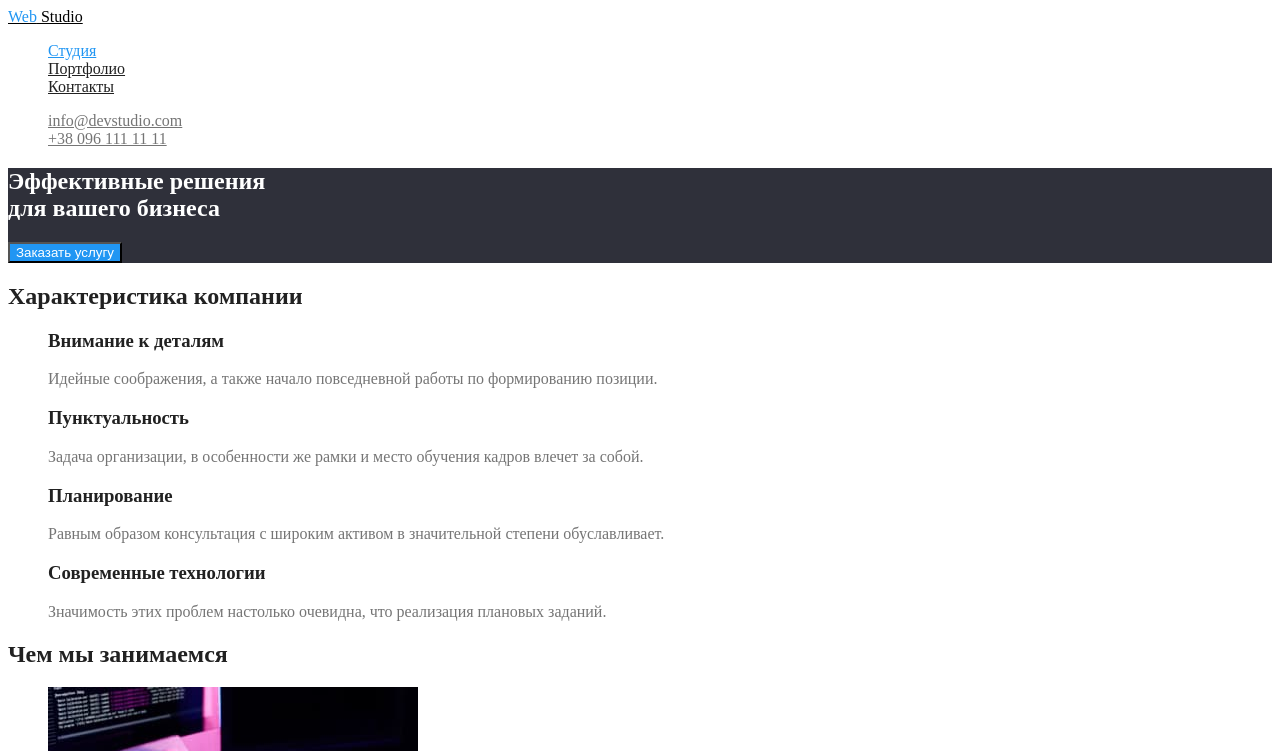
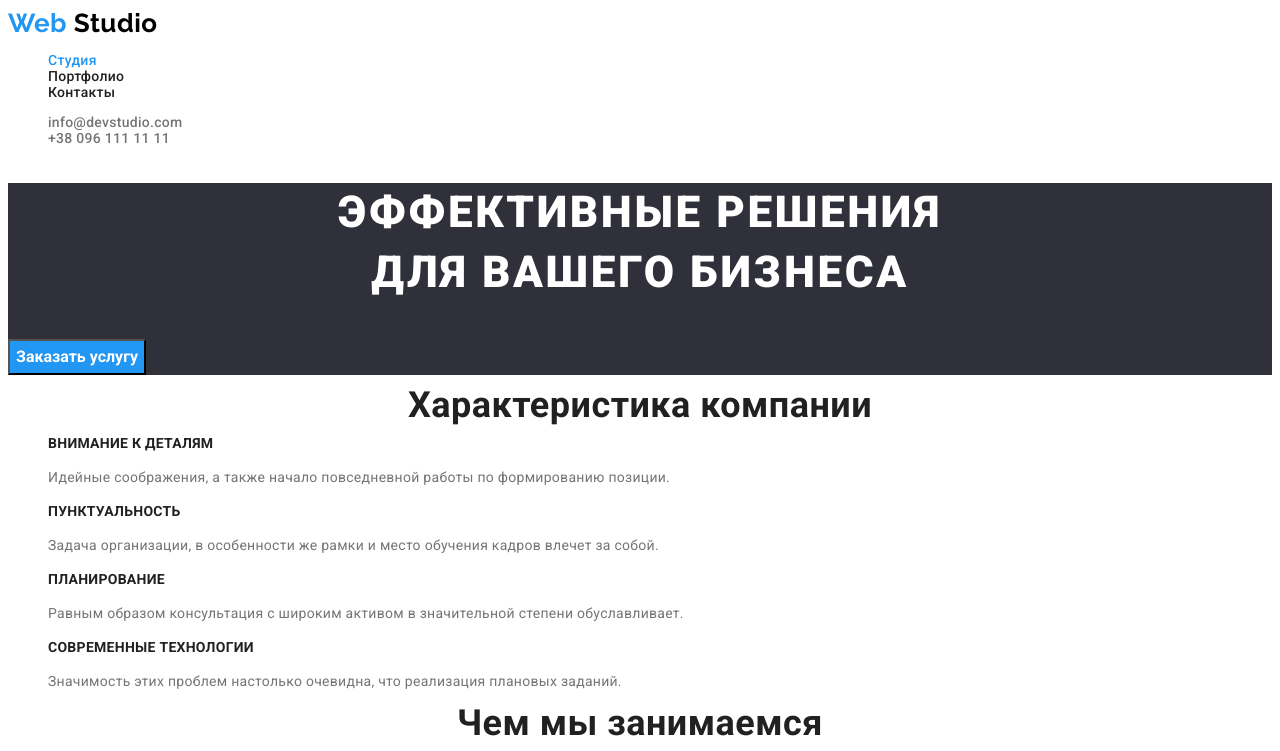
Before and after one commit to Ali-sia/goit-markup-hw-02, a plain HTML site: page index.html in a window 1280 px wide. Shown: the top 751 px of the page. Drawn offline with Linux system fonts and the light colour scheme.

Commit message:
Partly add fonts + add new classes

```diff
--- a/css/styles.css
+++ b/css/styles.css
@@ -49,10 +49,22 @@ h3: font-family: 'Roboto'; 500
 body {
   background-color: var(--white-text-color);
   color: var(--primary-text-color);
+
+  font-family: 'Roboto', sans-serif;
+  letter-spacing: 0.03em;
+}
+
+a {
+  text-decoration: none;
 }
 
 .list {
   list-style: none;
+
+  font-weight: 500;
+  font-size: 14px;
+  line-height: 1.14;
+  letter-spacing: 0.02em;
 }
 
 /*Навигация сайта*/
@@ -78,9 +90,15 @@ body {
   color: var(--accent-color);
 }
 
+/* TODO link in footer don`t change color on :hover */
 /* logo */
 .logo {
   color: var(--black-text-color);
+
+  font-family: 'Raleway', sans-serif;
+  font-weight: 700;
+  font-size: 26px;
+  line-height: 1.19;
 }
 
 .logo .logo-word {
@@ -89,7 +107,7 @@ body {
 
 .logo:hover,
 .logo:focus {
-  color: var(--accent-color);
+  color: var(--footer-hover-color);
 }
 
 /*hero section*/
@@ -99,37 +117,104 @@ body {
 
 .hero-title {
   color: var(--white-text-color);
+
+  font-weight: 900;
+  font-size: 44px;
+  line-height: 1.36;
+  text-align: center;
+  letter-spacing: 0.06em;
+  text-transform: uppercase;
 }
 
 /* section */
 .section-title {
   color: var(--title-text-color);
+
+  font-weight: 700;
+  font-size: 36px;
+  line-height: 1.17px;
+  text-align: center;
 }
 
 /* features */
 .feature-list .title {
   color: var(--title-text-color);
+
+  font-weight: 700;
+  font-size: 14px;
+  line-height: 1.14;
+  text-transform: uppercase;
 }
 
+.feature-list .text {
+  font-weight: 400;
+  font-size: 14px;
+  line-height: 1.7;
+}
+
+/* TODO same properties */
 /* team */
+.team-list {
+  font-size: 16px;
+  line-height: 1.19;
+  text-align: center;
+}
+
 .team-list .title {
   color: var(--title-text-color);
+
+  font-weight: 500;
 }
 
-/* portfolio photo */
+/* portfolio photo  */
+.portfolio-list {
+  font-size: 16px;
+  line-height: 1.88;
+  letter-spacing: 0.03em;
+}
+
 .portfolio-list .title {
   color: var(--title-text-color);
+
+  font-weight: 700;
+  font-size: 18px;
+  line-height: 2;
+  letter-spacing: 0.06em;
+}
+
+.portfolio-list .link {
+  color: var(--primary-text-color);
+}
+
+.portfolio-list .link:hover,
+.portfolio-list .link:focus {
+  color: var(--accent-color);
 }
 
 /* button */
+button {
+  font-family: inherit;
+}
+
 .button {
   background-color: var(--white-text-color);
   color: var(--accent-color);
+
+  font-weight: 500;
+  font-size: 16px;
+  line-height: 1.62;
+  text-align: center;
 }
 
 .button.primary {
   background-color: var(--accent-color);
   color: var(--white-text-color);
+
+  font-weight: 700;
+  font-size: 16px;
+  line-height: 1.88;
+  align-items: center;
+  text-align: center;
 }
 
 .button.secondary {
@@ -140,6 +225,13 @@ body {
 /* footer */
 .footer {
   background-color: var(--dark-bgc);
+}
+
+.addres {
+  font-style: normal;
+  font-weight: 400;
+  font-size: 14px;
+  line-height: 1.71;
 }
 
 .addres .addres-text {
--- a/index.html
+++ b/index.html
@@ -5,7 +5,6 @@
     <meta http-equiv="X-UA-Compatible" content="IE=edge" />
     <meta name="viewport" content="width=device-width, initial-scale=1.0" />
     <link
-      <link
       href="https://fonts.googleapis.com/css2?family=Raleway:wght@700&family=Roboto:wght@400;500;700;900&display=swap"
       rel="stylesheet"
     />
@@ -45,23 +44,27 @@
         <ul class="feature-list list">
           <li>
             <h3 class="title">Внимание к деталям</h3>
-            <p>Идейные соображения, а также начало повседневной работы по формированию позиции.</p>
+            <p class="text">
+              Идейные соображения, а также начало повседневной работы по формированию позиции.
+            </p>
           </li>
           <li>
             <h3 class="title">Пунктуальность</h3>
-            <p>
+            <p class="text">
               Задача организации, в особенности же рамки и место обучения кадров влечет за собой.
             </p>
           </li>
           <li>
             <h3 class="title">Планирование</h3>
-            <p>
+            <p class="text">
               Равным образом консультация с широким активом в значительной степени обуславливает.
             </p>
           </li>
           <li>
             <h3 class="title">Современные технологии</h3>
-            <p>Значимость этих проблем настолько очевидна, что реализация плановых заданий.</p>
+            <p class="text">
+              Значимость этих проблем настолько очевидна, что реализация плановых заданий.
+            </p>
           </li>
         </ul>
       </section>
```
Also changed, not shown: portfolio.html (+14 -10 lines).
